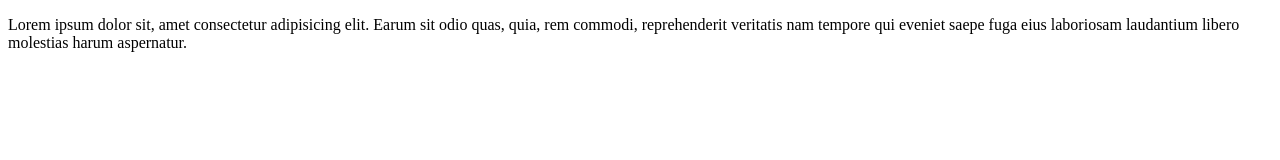
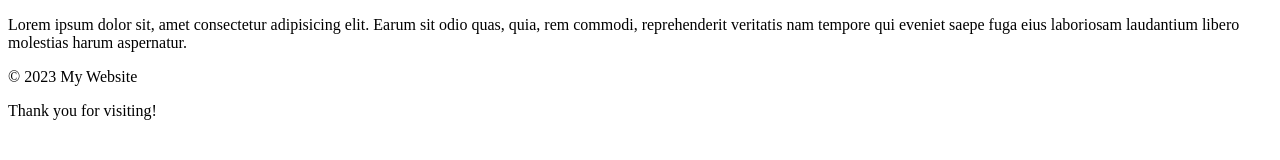
Before and after one commit to Abdul-Carrim/PRG-301, a plain HTML site: page logout.html in a window 1280 px wide. Drawn offline with Linux system fonts and the light colour scheme.

Commit message:
added a footer

```diff
--- a/logout.html
+++ b/logout.html
@@ -8,4 +8,8 @@
 <body>
     <p>Lorem ipsum dolor sit, amet consectetur adipisicing elit. Earum sit odio quas, quia, rem commodi, reprehenderit veritatis nam tempore qui eveniet saepe fuga eius laboriosam laudantium libero molestias harum aspernatur.</p>
 </body>
+<footer>
+    <p>&copy; 2023 My Website</p>
+    <p>Thank you for visiting!</p>
+</footer>
 </html>
```
